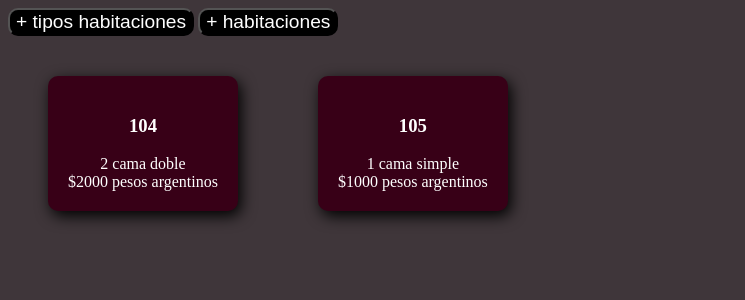
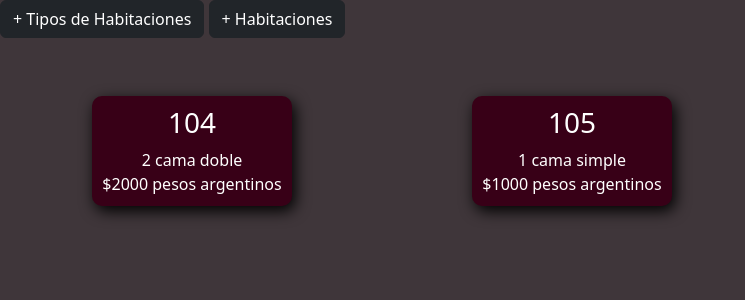
Before and after one commit to Glever2099/Hoteles, a PHP site: page /habitaciones.php in a window 1280 px wide. Shown: the top 300 px of the page, without its empty margins (0-745 px from the left). Run offline with PHP 8.4, Linux system fonts and the light colour scheme; data comes from the database, SQL or seed files in the repository.

Commit message:
Actualizado mi pana

```diff
--- a/estilo.css
+++ b/estilo.css
@@ -1,12 +1,5 @@
 body{
-    background-color: #3f363a;
-}
-.cargar{
-    border: 2px solid black;
-    text-align: center;
-    margin: 0% 20%;
-    border-radius: 50px;
-    background-color: #cecbcb;
+    background-color: #3f363a !important;
 }
 button{
     font-size: 120%;
@@ -28,15 +21,41 @@ a{
     text-decoration: none;
     color: white;
 }
-.verHabi{
+h2{
+    color: #fff !important;
+}
+.b {
+    color: #000000;
+    text-align: center; /* Centra el texto en el título */
+    margin: 20px 0; /* Agrega espacio superior e inferior */
+}
+.verHabi {
+    display: inline-block;
+    position: relative;
+    color: white;
+    text-align: center;
+    background-color: #380017;
+    left: 6%;
+    padding: 10px;
+    width: 200px;
+    border-radius: 10px;
+    margin: 10px;
+    box-shadow: 3px 5px 15px black;
+    transition: all 500ms ease;
+}
+
+.verHabi h2 {
+    font-size: 18px; /* Tamaño de fuente más pequeño */
+}
+.verHabi-ini {
     display: inline-block;
     color: white;
     text-align: center;
     background-color: #380017;
-    padding: 20px;
-    width: auto;
+    padding: 10px;
+    width: 200px;
     border-radius: 10px;
-    margin: 40px;
+    margin: 10px;
     box-shadow: 3px 5px 15px black;
     transition: all 500ms ease;
 }
--- a/habitaciones.php
+++ b/habitaciones.php
@@ -3,27 +3,40 @@
 <head>
     <meta charset="UTF-8">
     <meta name="viewport" content="width=device-width, initial-scale=1.0">
-    <title>Document</title>
+    <!-- Incluye Bootstrap CSS -->
+    <link rel="stylesheet" href="https://cdn.jsdelivr.net/npm/bootstrap@5.3.0/dist/css/bootstrap.min.css">
     <link rel="stylesheet" href="estilo.css">
+
+    <title>Lista de Habitaciones</title>
 </head>
 <body>
     <header>
-        <button><a href="cargarTipoHabitacion.php">+ tipos habitaciones</a></button>
-        <button><a href="cargarHabitacion.php">+ habitaciones</a></button>
+        <button class="btn btn-dark mp-auto"><a href="cargarTipoHabitacion.php">+ Tipos de Habitaciones</a></button>
+        <button class="btn btn-dark ml-auto"><a href="cargarHabitacion.php">+ Habitaciones</a></button>
     </header>
 
-    <?php
+    <div class="container mt-5">
+        <div class="row">
+            <?php
                 include('conexion.php');
-                $habi = mysqli_query($conexion, "SELECT * FROM `habitacion` inner join servi_habitacion on habitacion.id_servi_habitacion = servi_habitacion.id WHERE 1 order by nombre asc");
+                $habi = mysqli_query($conexion, "SELECT * FROM `habitacion` INNER JOIN servi_habitacion ON habitacion.id_servi_habitacion = servi_habitacion.id WHERE 1 ORDER BY nombre ASC");
                 while ($a = mysqli_fetch_array($habi)) {
-                    echo "<div class='verHabi' >";
-                    echo "<h3>".$a['nombre']."</h3> ";
-                    echo $a['cantidad_persona']." ".$a['descripcion']." <br>";
-                    echo "$".$a['costo']." ".$a['moneda'];
-                    echo "</div>";
+            ?>
+                <div class="col-md-4">
+                    <div class="verHabi-ini">
+                        <h3><?php echo $a['nombre']; ?></h3>
+                        <?php echo $a['cantidad_persona'] . ' ' . $a['descripcion']; ?><br>
+                        <?php echo "$" . $a['costo'] . ' ' . $a['moneda']; ?>
+                    </div>
+                </div>
+            <?php
                 }
+            ?>
+        </div>
+    </div>
 
-
-        ?>
+    <!-- Incluye Bootstrap JS y Popper.js (requerido por Bootstrap) -->
+    <script src="https://cdn.jsdelivr.net/npm/bootstrap@5.3.0/dist/js/bootstrap.min.js"></script>
+    <script src="https://cdn.jsdelivr.net/npm/popper.js@2.9.3/dist/umd/popper.min.js"></script>
 </body>
 </html>
```
Also changed, not shown: cargarHabitacion.php (+19 -12 lines), cargarTipoHabitacion.php (+32 -17 lines).
